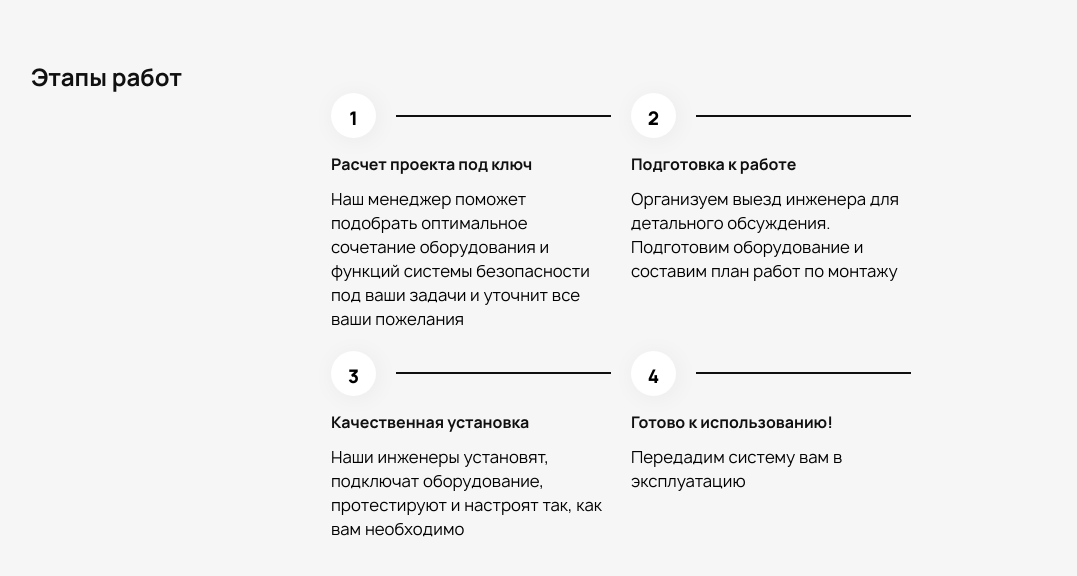
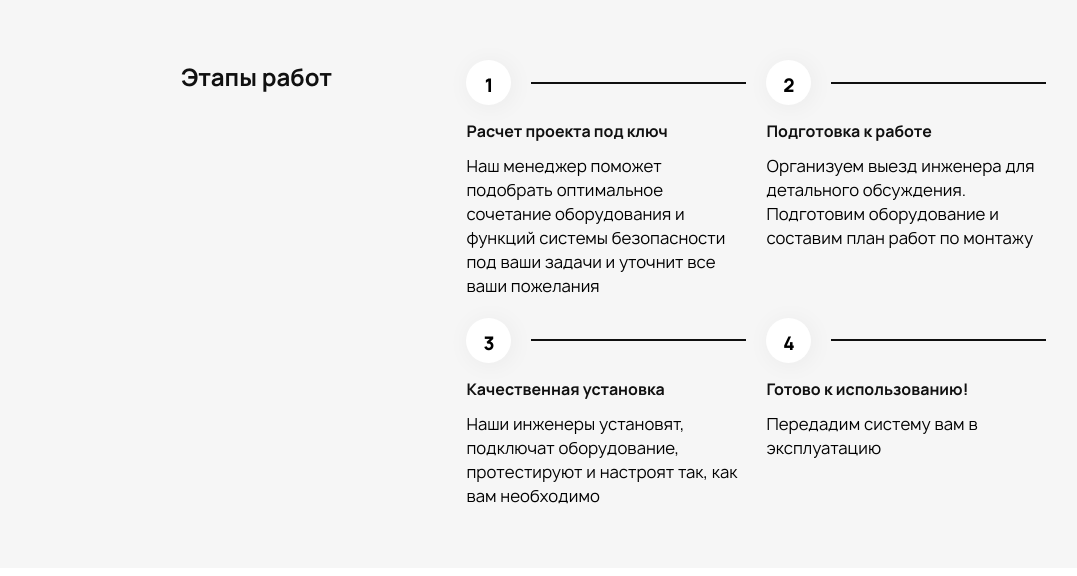
Before and after one commit to NSecuritySolutions/frontend, a React (Vite) app: page / in a window 1280 px wide. Shown: the top 576 px of the page, without its empty margins (19-1096 px from the left). Built offline with nearby package versions, Linux system fonts and the light colour scheme.

Commit message:
Feat: adaptive up to 444px

```diff
--- a/src/widgets/ProjectStage/ui/ProjectStage.tsx
+++ b/src/widgets/ProjectStage/ui/ProjectStage.tsx
@@ -9,7 +9,8 @@ import {
   StageLine,
   SectionTitle,
   StageTitle,
-  StageParagraph
+  StageParagraph,
+  TextWrapper
 } from './styled.ts';
 
 const ProjectStage = () => {
@@ -18,14 +19,16 @@ const ProjectStage = () => {
       <SectionWrapper>
         <SectionTitle>Этапы работ</SectionTitle>
         <ColumnWrapper>
-          {projectMilestones.map(item => (
-            <Column>
+          {projectMilestones.map((item, i) => (
+            <Column key={i}>
               <StageWrapper>
                 <StageNumber>{item.id}</StageNumber>
                 <StageLine />
               </StageWrapper>
-              <StageTitle>{item.title}</StageTitle>
-              <StageParagraph>{item.text}</StageParagraph>
+              <TextWrapper>
+                <StageTitle>{item.title}</StageTitle>
+                <StageParagraph>{item.text}</StageParagraph>
+              </TextWrapper>
             </Column>
           ))}
         </ColumnWrapper>
--- a/src/widgets/ProjectStage/ui/styled.ts
+++ b/src/widgets/ProjectStage/ui/styled.ts
@@ -4,9 +4,9 @@ import styled from 'styled-components';
 
 const Section = styled.section`
   background-color: ${colors.backgroundBase2};
-  @media (max-width: 991px) {
+
+  @media (max-width: 1300px) {
     padding: 0 20px;
-    // flex-direction: column;
     align-items: center;
     justify-content: center;
   }
@@ -20,13 +20,20 @@ const SectionWrapper = styled.div`
   width: 100%;
   padding-top: 60px;
   padding-bottom: 60px;
-  @media (max-width: 1180px) {
+
+  @media (max-width: 1300px) {
     flex-direction: row;
     max-width: 880px;
     width: 100%;
     gap: 120px;
   }
-  @media (max-width: 991px) {
+
+  @media (max-width: 940px) {
+    flex-direction: column;
+    gap: 30px;
+  }
+
+  @media (max-width: 504px) {
   }
 `;
 
@@ -37,8 +44,17 @@ const SectionTitle = styled.h2`
   font:
     700 24px Manrope,
     sans-serif;
-  @media (max-width: 991px) {
-    max-width: 100%;
+
+  @media (max-width: 940px) {
+    max-width: 580px;
+    width: 100%;
+    align-self: center;
+  }
+
+  @media (max-width: 619px) {
+    max-width: 268px;
+    width: 100%;
+    align-self: center;
   }
 `;
 const ColumnWrapper = styled.div`
@@ -50,7 +66,8 @@ const ColumnWrapper = styled.div`
   aligh-items: center;
   justify-content: center;
   gap: 20px;
-  @media (max-width: 1920px) {
+
+  @media (max-width: 1300px) {
     margin: 0 auto;
     padding: 0;
     max-width: 580px;
@@ -58,9 +75,8 @@ const ColumnWrapper = styled.div`
     flex-direction: row;
     flex-wrap: wrap;
   }
-  @media (max-width: 991px) {
-    flex-direction: column;
-    gap: 50px;
+
+  @media (max-width: 504px) {
   }
 `;
 
@@ -70,19 +86,29 @@ const Column = styled.div`
   line-height: normal;
   max-width: 280px;
   width: 100%;
-  @media (max-width: 991px) {
+
+  @media (max-width: 940px) {
     width: 100%;
+  }
+
+  @media (max-width: 619px) {
+    flex-direction: row;
   }
 `;
 
 const StageWrapper = styled.div`
   display: flex;
+  flex-direction: row;
   gap: 20px;
   white-space: nowrap;
   text-align: center;
 
-  max-width: @media (max-width: 991px) {
+  @media (max-width: 940px) {
     white-space: initial;
+  }
+
+  @media (max-width: 619px) {
+    flex-direction: column;
   }
 `;
 const StageNumber = styled.div`
@@ -98,7 +124,8 @@ const StageNumber = styled.div`
   padding: 10px;
   font-size: 18px;
   font-weight: 800;
-  @media (max-width: 991px) {
+
+  @media (max-width: 940px) {
     white-space: initial;
   }
 `;
@@ -111,6 +138,29 @@ const StageLine = styled.div`
   width: 215px;
   height: 1px;
   margin: auto 0;
+
+  @media (max-width: 619px) {
+    border-style: solid;
+    border-width: 1px;
+    align-self: center;
+    margin-top: 22.5px;
+    width: 1px;
+    height: 50px;
+    margin: 0;
+  }
+`;
+const TextWrapper = styled.div`
+  margin: 0 auto;
+  padding: 0;
+  display: flex;
+  flex-direction: column;
+
+  @media (max-width: 619px) {
+    justify-content: center;
+    align-self: start;
+    font-size: 16px;
+    padding: 0 0 0 12px;
+  }
 `;
 
 const StageTitle = styled.h4`
@@ -118,6 +168,11 @@ const StageTitle = styled.h4`
   font-weight: 700;
   margin-top: 16px;
   font-size: 16px;
+  display: flex;
+
+  @media (max-width: 619px) {
+    margin-top: 0;
+  }
 `;
 
 const StageParagraph = styled.p`
@@ -125,6 +180,7 @@ const StageParagraph = styled.p`
   font-weight: 400;
   margin-top: 12px;
   font-size: 16px;
+  display: flex;
 `;
 export {
   Section,
@@ -135,6 +191,7 @@ export {
   StageNumber,
   StageLine,
   SectionTitle,
+  TextWrapper,
   StageTitle,
   StageParagraph
 };
```
